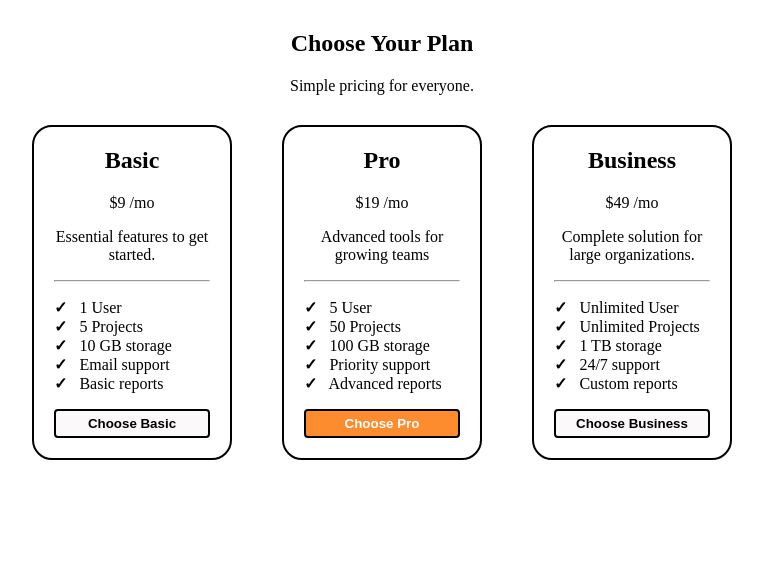
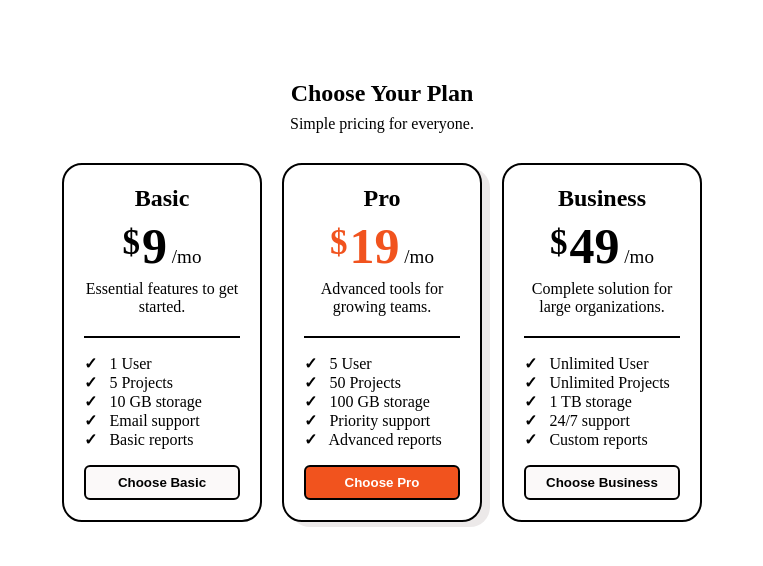
Before and after one commit to affandzaki15/Roadto100day, a plain HTML site: page HTML/pricing-card.html in a window 1280 px wide. Shown: the whole page, without its empty margins (258-1021 px from the left). Drawn offline with Linux system fonts and the light colour scheme.

Commit message:
minus title pro

```diff
--- a/HTML/pricing-card.html
+++ b/HTML/pricing-card.html
@@ -17,7 +17,7 @@
             <article class="basic">
                 <div class="title">
                     <h2>Basic</h2>
-                    <p>$9 <span>/mo</span></p>
+                    <p class="month"><span class="dollars">$</span><span class="dollar">9</span> /mo</p>
                     <p>Essential features to get started.</p>
                 </div>
                 <hr>
@@ -36,8 +36,8 @@
                 <!-- <legend>Most Popular</legend> -->
                 <div class="title">
                     <h2>Pro</h2>
-                    <p>$19 <span>/mo</span></p>
-                    <p>Advanced tools for growing teams</p>
+                    <p class="month"><span class="dollars-pro">$</span><span class="dollar-pro">19</span> /mo</p>
+                    <p>Advanced tools for growing teams.</p>
                 </div>
                 <hr>
                 <ul class="list">
@@ -54,7 +54,7 @@
             <article class="business">
                 <div class="title">
                     <h2>Business</h2>
-                    <p>$49 <span>/mo</span></p>
+                    <p class="month"><span class="dollars">$</span><span class="dollar">49</span> /mo</p>
                     <p>Complete solution for large organizations.</p>
                 </div>
                 <hr>
--- a/css/pricing.css
+++ b/css/pricing.css
@@ -8,13 +8,21 @@
 
 .header {
   text-align: center;
-  margin : 30px
+  margin: 80px 0 30px 0;
+}
+
+.header h1{
+    margin-bottom: 8px;
+}
+
+.header p{
+    margin-top: 0
 }
 
 .price {
   display: flex;
   justify-content: center;
-  gap: 50px;
+  gap: 20px;
 }
 
 .basic,
@@ -23,6 +31,7 @@
   border-radius: 20px;
   gap: 30px;
   width: 200px;
+  transition: 0.3s;
 }
 
 .pro {
@@ -30,13 +39,74 @@
   border-radius: 20px;
   gap: 30px;
   width: 200px;
+  transition: 0.3s;
+  position: relative;
+  z-index: 1;
+    box-shadow: 8px 5px 0px #dcd6d687;
+}
+
+
+.basic:hover{
+    transform: translateY(-10px);
+    box-shadow: 0 10px 0px rgba(0,0,0,0.1)
+}
+.pro:hover{
+    transform: translateY(-10px);
+    box-shadow: 0 10px 0px rgba(0,0,0,0.1)
+}
+.business:hover{
+    transform: translateY(-10px);
+    box-shadow: 0 10px 0px rgba(0,0,0,0.1)
 }
 
 .title {
+  margin: 0;
+  padding: 0;
   text-align: center;
+  margin-bottom: 20px
 }
 
+.title h2 {
+  margin-bottom: 5px;
+}
+
+.title p {
+  margin: 5px 0;
+}
+
+.dollar-pro {
+  font-size: 50px;
+  font-weight: bold;
+  color: rgb(241, 83, 30);
+}
+.dollar {
+    font-size: 50px;
+    font-weight: bold;
+}
+.dollars{
+
+    font-weight: bold;
+    position: relative;
+    font-size: 35px;
+    top: -9px;
+    margin-right: 2px
+}
+.dollars-pro{
+    color: rgb(241, 83, 30);
+    font-weight: bold;
+    position: relative;
+    font-size: 35px;
+    top: -9px;
+    margin-right: 2px
+}
+
+.month {
+  font-size: 19px;
+}
 /* basic */
+hr {
+  border: 1.5px solid #000;
+}
 
 .basic,
 .business,
@@ -60,11 +130,17 @@
   display: block;
   margin: 0 auto;
   background-color: #fbf9f9;
+  background-color: #fbf9f9;
   border: 2px solid #000;
-  border-radius: 4px;
-  padding: 5px 20px;
+  border-radius: 6px;
+  padding: 8px 20px;
   font-weight: bold;
   width: 100%;
+}
+
+.submit:hover{
+    background-color: #e9e6e6;
+
 }
 
 /* pro */
@@ -72,11 +148,20 @@
 .submit-pro {
     display: block;
     margin: 0 auto;
-  background-color: rgb(253, 140, 47);
+    background-color: rgb(241, 83, 30);
     color: #fff;
   border: 2px solid #000;
-  border-radius: 4px;
-  padding: 5px 20px;
+  border-radius: 6px;
+  padding: 8px 20px;
   font-weight: bold;
   width: 100%;
 }
+
+.submit-pro:hover{
+    background-color: rgb(212, 65, 16);
+
+}
+
+.pro{
+    transition
+}
```
Lines whose indentation alone changed are shown as unchanged.
